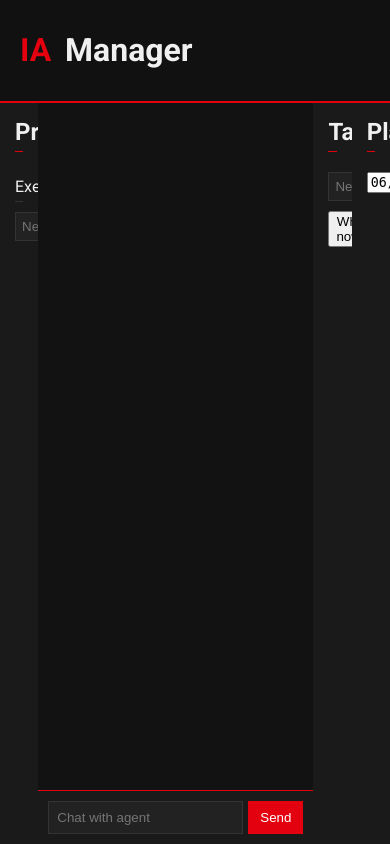
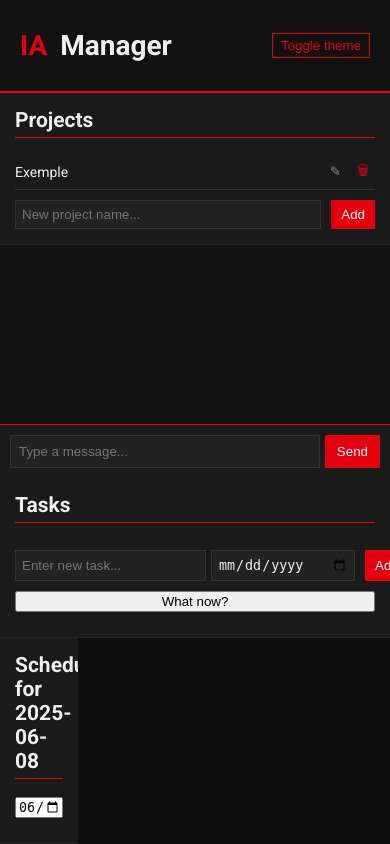
Before and after one commit to rem137/IA_Manager, a Flask app: page / in a window 390 px wide. Run offline with Flask 3, Linux system fonts and the light colour scheme; data that the repository does not hold is empty.

Commit message:
Improve UI design and project/task controls

```diff
--- a/ia_manager/web/server.py
+++ b/ia_manager/web/server.py
@@ -42,6 +42,29 @@ def get_project(pid):
     proj = next((p for p in projects if p.id == pid), None)
     if not proj:
         return jsonify({'error': 'not found'}), 404
+    return jsonify(proj.to_dict())
+
+@app.route('/api/projects/<int:pid>', methods=['PUT', 'DELETE'])
+def modify_project(pid):
+    """Rename or delete a project."""
+    projects = storage.load_projects()
+    proj = next((p for p in projects if p.id == pid), None)
+    if not proj:
+        return jsonify({'error': 'not found'}), 404
+
+    if request.method == 'DELETE':
+        projects.remove(proj)
+        storage.save_projects(projects)
+        logger.log(f"Web: deleted project {pid}")
+        return jsonify({'status': 'ok'})
+
+    data = request.json
+    proj.name = data.get('name', proj.name)
+    proj.description = data.get('description', proj.description)
+    proj.priority = data.get('priority', proj.priority)
+    proj.deadline = data.get('deadline', proj.deadline)
+    storage.save_projects(projects)
+    logger.log(f"Web: updated project {pid}")
     return jsonify(proj.to_dict())
 
 @app.route('/api/projects/<int:pid>/tasks', methods=['POST'])
--- a/ia_manager/web/static/main.js
+++ b/ia_manager/web/static/main.js
@@ -8,10 +8,28 @@ async function loadProjects() {
     list.innerHTML = '';
     projects.forEach(p => {
         const li = document.createElement('li');
-        li.textContent = p.name;
+        li.className = 'project-item';
+        if (p.id === currentProject) li.classList.add('selected');
+
+        const name = document.createElement('span');
+        name.className = 'proj-name';
+        name.textContent = p.name;
+        name.onclick = () => selectProject(p.id, p.name);
+
+        const rename = document.createElement('button');
+        rename.textContent = '✎';
+        rename.className = 'icon';
+        rename.onclick = () => renameProject(p.id, p.name);
+
+        const del = document.createElement('button');
+        del.textContent = '🗑';
+        del.className = 'icon critical';
+        del.onclick = () => deleteProject(p.id);
+
+        li.appendChild(name);
+        li.appendChild(rename);
+        li.appendChild(del);
         li.dataset.id = p.id;
-        li.onclick = () => selectProject(p.id, p.name);
-        if (p.id === currentProject) li.classList.add('selected');
         list.appendChild(li);
     });
 }
@@ -21,16 +39,35 @@ async function selectProject(id, name) {
     document.querySelectorAll('#project-list li').forEach(li => {
         li.classList.toggle('selected', parseInt(li.dataset.id) === id);
     });
-    document.getElementById('tasks-title').textContent = `Tasks - ${name}`;
+    const title = document.getElementById('tasks-title');
+    title.textContent = name ? `Tasks for "${name}"` : 'Tasks';
+    title.dataset.project = name;
     const res = await fetch(`/api/projects/${id}`);
     const proj = await res.json();
     const list = document.getElementById('task-list');
     list.innerHTML = '';
     proj.tasks.forEach(t => {
         const li = document.createElement('li');
-        li.textContent = t.name;
+        li.className = 'task-item';
         if (t.status === 'done') li.classList.add('done');
-        li.onclick = () => openTask(t.id);
+
+        const span = document.createElement('span');
+        span.textContent = t.name;
+        span.onclick = () => openTask(t.id);
+
+        const doneBtn = document.createElement('button');
+        doneBtn.textContent = '✓';
+        doneBtn.className = 'icon';
+        doneBtn.onclick = () => markDone(t.id);
+
+        const delBtn = document.createElement('button');
+        delBtn.textContent = '🗑';
+        delBtn.className = 'icon critical';
+        delBtn.onclick = () => deleteTask(t.id);
+
+        li.appendChild(span);
+        li.appendChild(doneBtn);
+        li.appendChild(delBtn);
         list.appendChild(li);
     });
 }
@@ -47,23 +84,53 @@ async function createProject() {
     loadProjects();
 }
 
+async function renameProject(id, current) {
+    const name = prompt('Rename project', current);
+    if (!name) return;
+    await fetch(`/api/projects/${id}`, {
+        method: 'PUT',
+        headers: { 'Content-Type': 'application/json' },
+        body: JSON.stringify({ name })
+    });
+    loadProjects();
+}
+
+async function deleteProject(id) {
+    if (!confirm('Delete this project?')) return;
+    await fetch(`/api/projects/${id}`, { method: 'DELETE' });
+    if (id === currentProject) {
+        currentProject = null;
+        document.getElementById('task-list').innerHTML = '';
+        document.getElementById('tasks-title').textContent = 'Tasks';
+    }
+    loadProjects();
+}
+
 async function createTask() {
     if (!currentProject) return;
     const name = document.getElementById('new-task-name').value.trim();
+    const deadline = document.getElementById('new-task-deadline').value || null;
     if (!name) return;
     await fetch(`/api/projects/${currentProject}/tasks`, {
         method: 'POST',
         headers: { 'Content-Type': 'application/json' },
-        body: JSON.stringify({ name })
+        body: JSON.stringify({ name, deadline })
     });
     document.getElementById('new-task-name').value = '';
+    document.getElementById('new-task-deadline').value = '';
     selectProject(currentProject, document.getElementById('tasks-title').textContent);
 }
 
 async function markDone(id) {
     await fetch(`/api/tasks/${id}/done`, { method: 'POST' });
-    if (currentProject) selectProject(currentProject, document.getElementById('tasks-title').textContent);
+    if (currentProject) selectProject(currentProject, document.getElementById('tasks-title').dataset.project);
     closeTask();
+}
+
+async function deleteTask(id) {
+    if (!confirm('Delete this task?')) return;
+    await fetch(`/api/tasks/${id}`, { method: 'DELETE' });
+    if (currentProject) selectProject(currentProject, document.getElementById('tasks-title').dataset.project);
 }
 
 async function openTask(id) {
@@ -119,6 +186,11 @@ document.addEventListener('DOMContentLoaded', () => {
     loadPlan(today);
     document.getElementById('plan-date').onchange = (e) => loadPlan(e.target.value);
     document.getElementById('recommend-btn').onclick = recommendTask;
+    document.getElementById('theme-toggle').onclick = toggleTheme;
+    document.getElementById('send-btn').onclick = sendMessage;
+    document.getElementById('message').addEventListener('keypress', (e) => {
+        if (e.key === 'Enter') { e.preventDefault(); sendMessage(); }
+    });
     setInterval(loadNotifications, 5000);
 });
 
@@ -126,6 +198,7 @@ async function loadPlan(date) {
     const res = await fetch(`/api/calendar/${date}`);
     const tasks = await res.json();
     const list = document.getElementById('plan-list');
+    document.getElementById('plan-title').textContent = `Schedule for ${date}`;
     list.innerHTML = '';
     tasks.forEach(t => {
         const li = document.createElement('li');
@@ -141,3 +214,19 @@ async function recommendTask() {
     const div = document.getElementById('recommendation');
     div.textContent = recs.length ? recs[0] : 'No suggestions';
 }
+
+function toggleTheme() {
+    document.body.classList.toggle('light');
+}
+
+function sendMessage() {
+    const input = document.getElementById('message');
+    const msg = input.value.trim();
+    if (!msg) return;
+    const log = document.getElementById('chat-log');
+    const div = document.createElement('div');
+    div.textContent = msg;
+    log.appendChild(div);
+    log.scrollTop = log.scrollHeight;
+    input.value = '';
+}
--- a/ia_manager/web/static/styles.css
+++ b/ia_manager/web/static/styles.css
@@ -4,6 +4,14 @@
     --accent: #e3000f;
     --text-color: #f0f0f0;
     --muted-color: #888;
+    --font-size: 14px;
+}
+
+body.light {
+    --bg-color: #ffffff;
+    --panel-bg: #f5f5f5;
+    --text-color: #111;
+    --muted-color: #555;
 }
 
 body {
@@ -14,12 +22,16 @@ body {
     display: flex;
     flex-direction: column;
     height: 100vh;
+    font-size: var(--font-size);
 }
 
 header {
     background: #111;
     border-bottom: 2px solid var(--accent);
     padding: 10px 20px;
+    display: flex;
+    justify-content: space-between;
+    align-items: center;
 }
 
 header .logo {
@@ -28,10 +40,19 @@ header .logo {
     margin-right: 6px;
 }
 
+#theme-toggle {
+    background: none;
+    border: 1px solid var(--accent);
+    color: var(--accent);
+    padding: 4px 8px;
+    cursor: pointer;
+}
+
 #container {
     display: flex;
     flex: 1;
     width: 100%;
+    overflow: hidden;
 }
 
 aside {
@@ -40,6 +61,9 @@ aside {
     padding: 15px;
     box-sizing: border-box;
     overflow-y: auto;
+    display: flex;
+    flex-direction: column;
+    border-right: 1px solid #222;
 }
 
 #planning {
@@ -48,6 +72,12 @@ aside {
     padding: 15px;
     box-sizing: border-box;
     overflow-y: auto;
+    display: flex;
+    flex-direction: column;
+}
+
+#plan-date {
+    margin-bottom: 10px;
 }
 
 aside h2 {
@@ -68,6 +98,12 @@ main#chat {
     padding: 15px;
     border-bottom: 1px solid var(--accent);
     overflow-y: auto;
+    display: flex;
+    flex-direction: column;
+}
+
+.message {
+    margin: 2px 0;
 }
 
 #chat-input {
@@ -104,6 +140,12 @@ main#chat {
     border: 1px solid #333;
     color: var(--text-color);
     padding: 6px;
+    margin-right: 5px;
+}
+
+.form input[type="date"] {
+    width: 130px;
+    flex: none;
 }
 
 .form button {
@@ -125,6 +167,27 @@ li {
     padding: 5px 0;
     border-bottom: 1px solid #333;
     cursor: pointer;
+    display: flex;
+    align-items: center;
+}
+
+.project-item button,
+.task-item button {
+    margin-left: 4px;
+    background: none;
+    border: none;
+    color: var(--muted-color);
+    cursor: pointer;
+}
+
+.project-item button.critical,
+.task-item button.critical {
+    color: var(--accent);
+}
+
+.project-item span,
+.task-item span {
+    flex: 1;
 }
 
 li.selected {
@@ -184,3 +247,14 @@ button:hover {
     margin-top: 10px;
     font-weight: bold;
 }
+
+@media (max-width: 800px) {
+    aside {
+        width: 100%;
+        border-right: none;
+        border-bottom: 1px solid #222;
+    }
+    #container {
+        flex-direction: column;
+    }
+}
--- a/ia_manager/web/templates/index.html
+++ b/ia_manager/web/templates/index.html
@@ -10,35 +10,37 @@
 <body>
 <header>
     <h1><span class="logo">IA</span> Manager</h1>
+    <button id="theme-toggle">Toggle theme</button>
 </header>
 <div id="container">
     <aside id="projects">
         <h2>Projects</h2>
         <ul id="project-list"></ul>
         <div class="form">
-            <input id="new-project-name" placeholder="New project name">
+            <input id="new-project-name" placeholder="New project name...">
             <button onclick="createProject()">Add</button>
         </div>
     </aside>
     <main id="chat">
         <div id="chat-log"></div>
         <div id="chat-input">
-            <input id="message" placeholder="Chat with agent" disabled>
-            <button disabled>Send</button>
+            <input id="message" placeholder="Type a message...">
+            <button id="send-btn">Send</button>
         </div>
     </main>
     <aside id="tasks">
-        <h2 id="tasks-title">Tasks</h2>
+        <h2 id="tasks-title" data-project="">Tasks</h2>
         <ul id="task-list"></ul>
         <div class="form">
-            <input id="new-task-name" placeholder="New task" />
+            <input id="new-task-name" placeholder="Enter new task..." />
+            <input id="new-task-deadline" type="date" />
             <button onclick="createTask()">Add</button>
         </div>
         <button id="recommend-btn" style="margin-top:10px;">What now?</button>
         <div id="recommendation"></div>
     </aside>
     <aside id="planning">
-        <h2>Planning</h2>
+        <h2 id="plan-title">Schedule</h2>
         <input type="date" id="plan-date">
         <ul id="plan-list"></ul>
     </aside>
```
Also changed, not shown: README.md.
